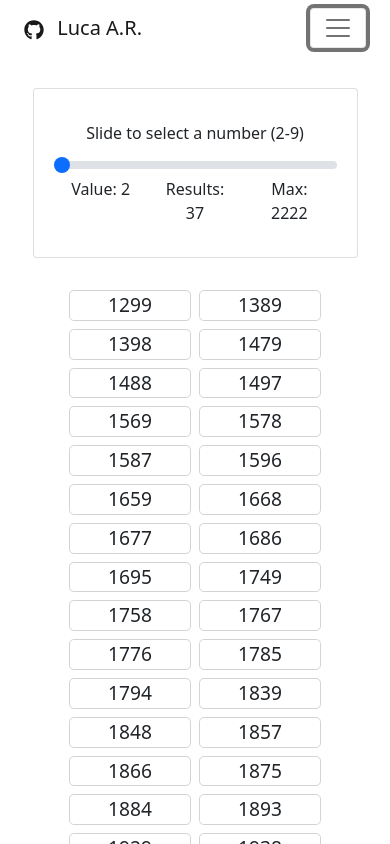
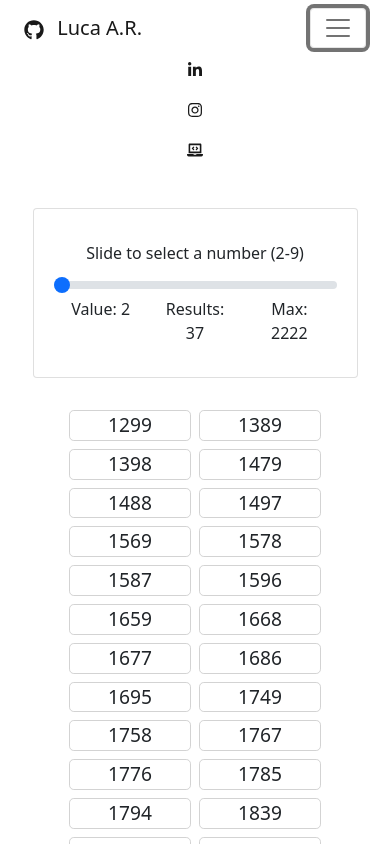
Before and after one commit to lucarampi/sum-21-challenge, a Next.js app: page / in a window 390 px wide. Both pictures are taken after a click on the button "Toggle navigation". Shown: the top 844 px of the page. Built offline with nearby package versions, Linux system fonts and the light colour scheme.

Commit message:
mobile nav fix

```diff
--- a/components/HeaderBootstrap/index.tsx
+++ b/components/HeaderBootstrap/index.tsx
@@ -1,28 +1,66 @@
-import { FaGithub, FaInstagram, FaLaptopCode, FaLinkedinIn } from "react-icons/fa";
+import {
+  FaGithub,
+  FaInstagram,
+  FaLaptopCode,
+  FaLinkedinIn,
+} from "react-icons/fa";
 
 export default function HeaderBootstrap() {
   return (
     <nav className="navbar navbar-expand-lg navbar-light">
-  <div className="container-fluid">
-    <a className="navbar-brand" href="https://github.com/lucarampi/sum-21-challenge"><span className="me-2"><FaGithub/></span> Luca A.R.</a>
-    <button className="navbar-toggler" type="button" data-bs-toggle="collapse" data-bs-target="#navbarNav" aria-controls="navbarNav" aria-expanded="false" aria-label="Toggle navigation">
+      <div className="container-fluid text-center">
+        <a
+          className="navbar-brand"
+          href="https://github.com/lucarampi/sum-21-challenge"
+        >
+          <span className="me-2">
+            <FaGithub />
+          </span>{" "}
+          Luca A.R.
+        </a>
+        <button
+          className="navbar-toggler"
+          type="button"
+          data-bs-toggle="collapse"
+          data-bs-target="#navbarNav"
+          aria-controls="navbarNav"
+          aria-expanded="false"
+          aria-label="Toggle navigation"
+        >
           <span className="navbar-toggler-icon"></span>
         </button>
-    <div className="collapse navbar-collapse" id="navbarNav">
-      <ul className="navbar-nav">
-        <li className="nav-item">
-          <a className="nav-link active" aria-current="page" href="https://www.linkedin.com/in/lucarampi/"><FaLinkedinIn/></a>
+        <div className="collapse navbar-collapse " id="navbarNav">
+          <ul className="navbar-nav text-center">
+            <li className="nav-item ">
+              <a
+                className="nav-link active"
+                aria-current="page"
+                href="https://www.linkedin.com/in/lucarampi/"
+              >
+                <FaLinkedinIn />
+              </a>
             </li>
             <li className="nav-item">
-          <a className="nav-link active" aria-current="page" href="https://www.instagram.com/luca_rampi/"><FaInstagram/></a>
+              <a
+                className="nav-link active"
+                aria-current="page"
+                href="https://www.instagram.com/luca_rampi/"
+              >
+                <FaInstagram />
+              </a>
             </li>
             <li className="nav-item">
-          <a className="nav-link active" aria-current="page" href="https://drive.google.com/file/d/1_P6PPjlM0DLPS7r1h29P3AG8qdHWtyE3/view?usp=sharing"><FaLaptopCode/></a>
+              <a
+                className="nav-link active"
+                aria-current="page"
+                href="https://drive.google.com/file/d/1_P6PPjlM0DLPS7r1h29P3AG8qdHWtyE3/view?usp=sharing"
+              >
+                <FaLaptopCode />
+              </a>
             </li>
-
           </ul>
         </div>
       </div>
     </nav>
-    )
+  );
 }
--- a/pages/_app.tsx
+++ b/pages/_app.tsx
@@ -1,9 +1,13 @@
-import '../styles/globals.css'
-import 'bootstrap/dist/css/bootstrap.css'
-import type { AppProps } from 'next/app'
+import "../styles/globals.css";
+import "bootstrap/dist/css/bootstrap.min.css";
+import type { AppProps } from "next/app";
+import  HeaderBootstrap from "../components/HeaderBootstrap";
+function MyApp({ Component, pageProps }: AppProps) {
+  return (
+    <>
 
-function MyApp({ Component, pageProps }: AppProps) {
-  return <Component {...pageProps} />
+      <Component {...pageProps} />
+    </>
+  );
 }
-
-export default MyApp
+export default MyApp;
--- /dev/null
+++ b/pages/_document.tsx
@@ -0,0 +1,29 @@
+import Document, { Html, Head, Main, NextScript } from "next/document";
+
+export default class MyDocument extends Document {
+  render() {
+    return (
+      <Html>
+        <Head>
+          <link
+            href="https://cdn.jsdelivr.net/npm/bootstrap@5.0.2/dist/css/bootstrap.min.css"
+            rel="stylesheet"
+
+          />
+          <script
+            src="https://cdn.jsdelivr.net/npm/@popperjs/core@2.9.2/dist/umd/popper.min.js"
+
+          ></script>
+          <script
+            src="https://cdn.jsdelivr.net/npm/bootstrap@5.0.2/dist/js/bootstrap.min.js"
+
+          ></script>
+        </Head>
+        <body>
+          <Main />
+          <NextScript />
+        </body>
+      </Html>
+    );
+  }
+}
```
Also changed, not shown: package.json (+5 -2 lines), 1 other file (tests, documents, lock files or other folders). Lines whose indentation alone changed are shown as unchanged.
